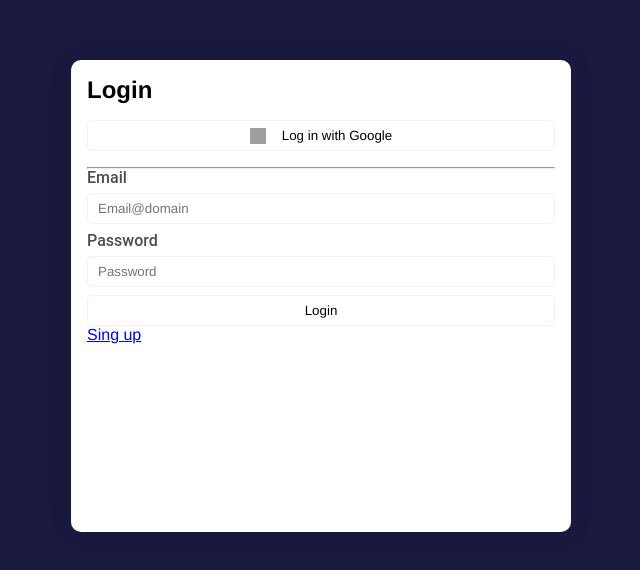
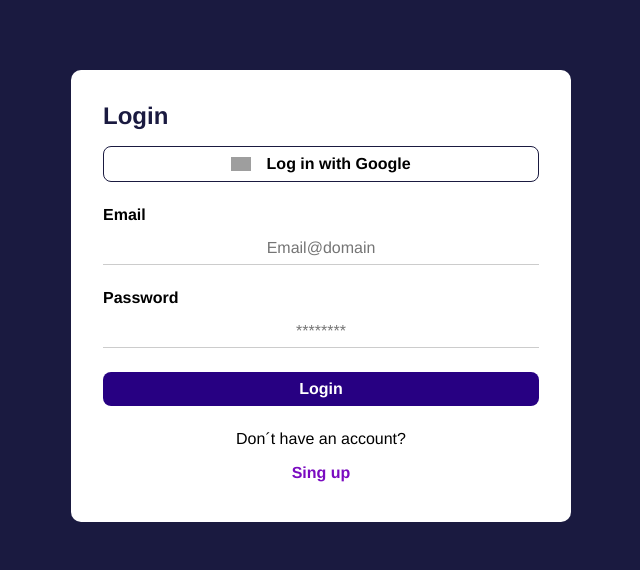
Before and after one commit to EngelReyes23/Practica_React--Journal_App, a React (Vite) app: page /auth/login in a window 1280 px wide. Shown: the part 104-674 px from the top of the page, without its empty margins (319-959 px from the left). Built offline with nearby package versions, Linux system fonts and the light colour scheme; grey boxes are pictures that could not be loaded.

Commit message:
estilos login y register terminados por el momento

```diff
--- a/index.html
+++ b/index.html
@@ -4,7 +4,21 @@
     <meta charset="UTF-8" />
     <link rel="icon" type="image/svg+xml" href="/src/favicon.svg" />
     <meta name="viewport" content="width=device-width, initial-scale=1.0" />
-    <title>Vite App</title>
+    <link rel="preconnect" href="https://fonts.googleapis.com" />
+    <link rel="preconnect" href="https://fonts.gstatic.com" crossorigin />
+    <!-- Fonts -->
+    <link
+      href="https://fonts.googleapis.com/css2?family=Roboto&display=swap"
+      rel="stylesheet"
+    />
+
+    <!-- Icons -->
+    <link
+      href="https://fonts.googleapis.com/css?family=Material+Icons|Material+Icons+Outlined|Material+Icons+Two+Tone|Material+Icons+Round|Material+Icons+Sharp"
+      rel="stylesheet"
+    />
+
+    <title>JournalApp</title>
   </head>
   <body>
     <div id="root"></div>
--- a/src/components/auth/LoginScreen.jsx
+++ b/src/components/auth/LoginScreen.jsx
@@ -1,13 +1,30 @@
-import React from "react";
+import React, { useState } from "react";
 import { Link } from "react-router-dom";
 
 export const LoginScreen = () => {
+  const [isValid, setIsValid] = useState(false);
+
+  const [form, setForm] = useState({
+    email: "",
+    password: "",
+  });
+
+  const handleChange = (e) => {
+    setForm({
+      ...form,
+      [e.target.name]: e.target.value,
+    });
+  };
+
+  const isValidEmail = (email) => {
+    const regex = /[^@ \t\r\n]+@[^@ \t\r\n]+\.[^@ \t\r\n]+/;
+    return regex.test(email);
+  };
+
   return (
-    <>
+    <form className={"auth__form"}>
       <h3 className={"auth__title"}>Login</h3>
-
-      <form className={"auth__form"}>
-        <button className={"btn btn-google"}>
+      <button type={"button"} className={"btn btn-google"}>
         {" "}
         <img
           className="google-icon"
@@ -16,8 +33,6 @@ export const LoginScreen = () => {
         />{" "}
         Log in with Google
       </button>
-
-        <hr />
 
       <label className={"label"} htmlFor="email">
         Email
@@ -28,27 +43,38 @@ export const LoginScreen = () => {
         type="email"
         placeholder={"Email@domain"}
         name="email"
+        value={form.email}
         autoComplete={"off"}
+        onChange={handleChange}
       />
+
       <label className={"label"} htmlFor="password">
         Password
       </label>
       <input
+        value={form.password}
         id="password"
         className={"auth__input"}
         type="password"
-          placeholder={"Password"}
+        placeholder={"********"}
         name="password"
         autoComplete={"off"}
+        onChange={handleChange}
       />
-        <button className={"btn"} type="submit">
+
+      <button
+        disabled={!isValidEmail(form.email)}
+        className={`btn btn-login ${isValid && valid}`}
+        type="submit"
+      >
         Login
       </button>
 
-        <Link to="/auth/register" className={""}>
+      <p className={"QuestionRegistration"}>Don´t have an account?</p>
+
+      <Link to="/auth/register" className={"btn btn-singUP"}>
         Sing up
       </Link>
     </form>
-    </>
   );
 };
--- a/src/components/auth/RegisterScreen.jsx
+++ b/src/components/auth/RegisterScreen.jsx
@@ -1,9 +1,67 @@
 import React from "react";
+import { Link } from "react-router-dom";
 
 export const RegisterScreen = () => {
   return (
-    <div>
-      <h1>RegisterScreen</h1>
-    </div>
+    <form className={"auth__form"}>
+      <h3 className={"auth__title"}>Register</h3>
+
+      <label className={"label"} htmlFor="email">
+        Name
+      </label>
+      <input
+        id="name"
+        className={"auth__input"}
+        type="text"
+        placeholder={"Name"}
+        name="name"
+        autoComplete={"off"}
+      />
+
+      <label className={"label"} htmlFor="email">
+        Email
+      </label>
+      <input
+        id="email"
+        className={"auth__input"}
+        type="email"
+        placeholder={"Email@domain"}
+        name="email"
+        autoComplete={"off"}
+      />
+
+      <label className={"label"} htmlFor="password">
+        Password
+      </label>
+      <input
+        id="password"
+        className={"auth__input"}
+        type="password"
+        placeholder={"********"}
+        name="password"
+        autoComplete={"off"}
+      />
+      <label className={"label"} htmlFor="password">
+        Confirm Password
+      </label>
+      <input
+        id="password2"
+        className={"auth__input"}
+        type="password"
+        placeholder={"********"}
+        name="password2"
+        autoComplete={"off"}
+      />
+
+      <button className={`btn btn-login`} type="submit">
+        Register
+      </button>
+
+      <p className={"QuestionRegistration"}>Do you already have an account ?</p>
+
+      <Link to="/auth/login" className={"btn btn-singUP"}>
+        Sing in
+      </Link>
+    </form>
   );
 };
--- a/src/styles/base/_base.scss
+++ b/src/styles/base/_base.scss
@@ -3,6 +3,7 @@
   margin: 0;
   padding: 0;
   box-sizing: border-box;
+  user-select: none;
 }
 
 html,
--- a/src/styles/base/_settings.scss
+++ b/src/styles/base/_settings.scss
@@ -1,5 +1,8 @@
 // Colors
-$primary: #1a1a40;
-$secondary: #270082;
-$tertiary: #7a0bc0;
-$quaternary: #fa58b6;
+
+:root {
+  --primary: #1a1a40;
+  --secondary: #270082;
+  --tertiary: #7a0bc0;
+  --quaternary: #fa58b6;
+}
--- a/src/styles/components/_auth.scss
+++ b/src/styles/components/_auth.scss
@@ -3,7 +3,7 @@
   justify-content: center;
   align-items: center;
 
-  background-color: $primary;
+  background-color: var(--primary);
   margin: 0;
   height: 100vh;
   width: 100vw;
@@ -11,78 +11,111 @@
 }
 
 .auth__box-container {
-  background-color: white;
   border-radius: 0.5rem;
 
-  position: relative;
   padding: 1rem;
-  min-width: 284px;
+  min-width: 280px;
   width: 100%;
   max-width: 500px;
-  height: 472px;
+  // min-height: 475px;
 
   background: #ffffff;
-  box-shadow: 0px 0px 30px rgba(0, 0, 0, 0.06);
   border-radius: 10px;
 }
 
-.auth__title {
-  font-weight: 600;
-  margin-bottom: 1rem;
-  font-size: 1.5rem;
+.auth__form {
+  display: flex;
+  flex-direction: column;
+  justify-content: center;
+  row-gap: 0.5rem;
+  padding: 1rem;
+
+  .label {
+    display: inline-block;
+    width: max-content;
+    font-weight: bold;
+
+    &:hover {
+      cursor: pointer;
+    }
+  }
 }
 
-.google-icon{
-  width: 1rem;
-  height: 1rem;
-  margin-right: 1rem;
+.auth__title {
+  font-size: 1.5rem;
+  font-weight: bold;
+  color: var(--primary);
+  margin-bottom: 0.5rem;
+}
+
+.auth__input {
+  text-align: center;
+  border: none;
+  border-bottom: 1px solid #cccccc;
+  padding: 1rem;
+  width: 100%;
+  height: 2rem;
+  font-size: 1rem;
+  margin-bottom: 1rem;
+
+  &:focus {
+    outline: none;
+
+    border-color: var(--tertiary);
+  }
 }
 
 .btn {
-  text-decoration: none;
+  width: 100%;
+  border-radius: 0.5rem;
+  padding: 0.5rem;
+  border: none;
+  background-color: inherit;
+  color: #000000;
+  font-size: 1rem;
+  font-weight: bold;
+  margin-bottom: 1rem;
   cursor: pointer;
-  display: flex;
-  justify-content: center;
-  align-items: center;
-  background-color: inherit;
 
-  width: 100%;
-  min-height: 31px;
+  &:hover {
+    transform: translateY(-1px);
+  }
 
-  border: 1.5px solid rgba(0, 0, 0, 0.05);
-  border-radius: 5px;
+  &:active {
+    transform: translateY(1px);
+  }
+
+  &-google {
+    display: flex;
+    justify-content: center;
+    align-items: center;
+    gap: 1rem;
+    border: 1px solid var(--primary);
+  }
+
+  &-singUP {
+    text-decoration: none;
+    text-align: center;
+    color: var(--tertiary);
+    display: inline-block;
+    width: max-content;
+    margin: 0 auto;
+
+    &:hover {
+      text-decoration: underline;
+    }
+  }
+
+  &-login {
+    background-color: var(--secondary);
+    color: #ffffff;
+  }
 }
 
-.btn-google {
-  margin-bottom: 1rem;
+.google-icon {
+  max-width: 1.2rem;
 }
 
-.label {
-  cursor: pointer;
-  display: inline-block;
-  height: 15px;
-
-  font-family: Roboto;
-  font-style: normal;
-  font-weight: 500;
-  line-height: 15px;
-
-  color: rgba(0, 0, 0, 0.7);
-  margin-bottom: .5rem;
+.QuestionRegistration {
+  text-align: center;
 }
-
-.auth__input {
-  width: 100%;
-  display: block;
-  height: 31px;
-
-  border: 1.5px solid rgba(0, 0, 0, 0.05);
-  box-sizing: border-box;
-  border-radius: 5px;
-  margin-bottom: .5rem;
-  padding: 8px 10px;
-
-  &:focus {
-    outline: none;
-  }
-}
```
Lines whose indentation alone changed are shown as unchanged.
